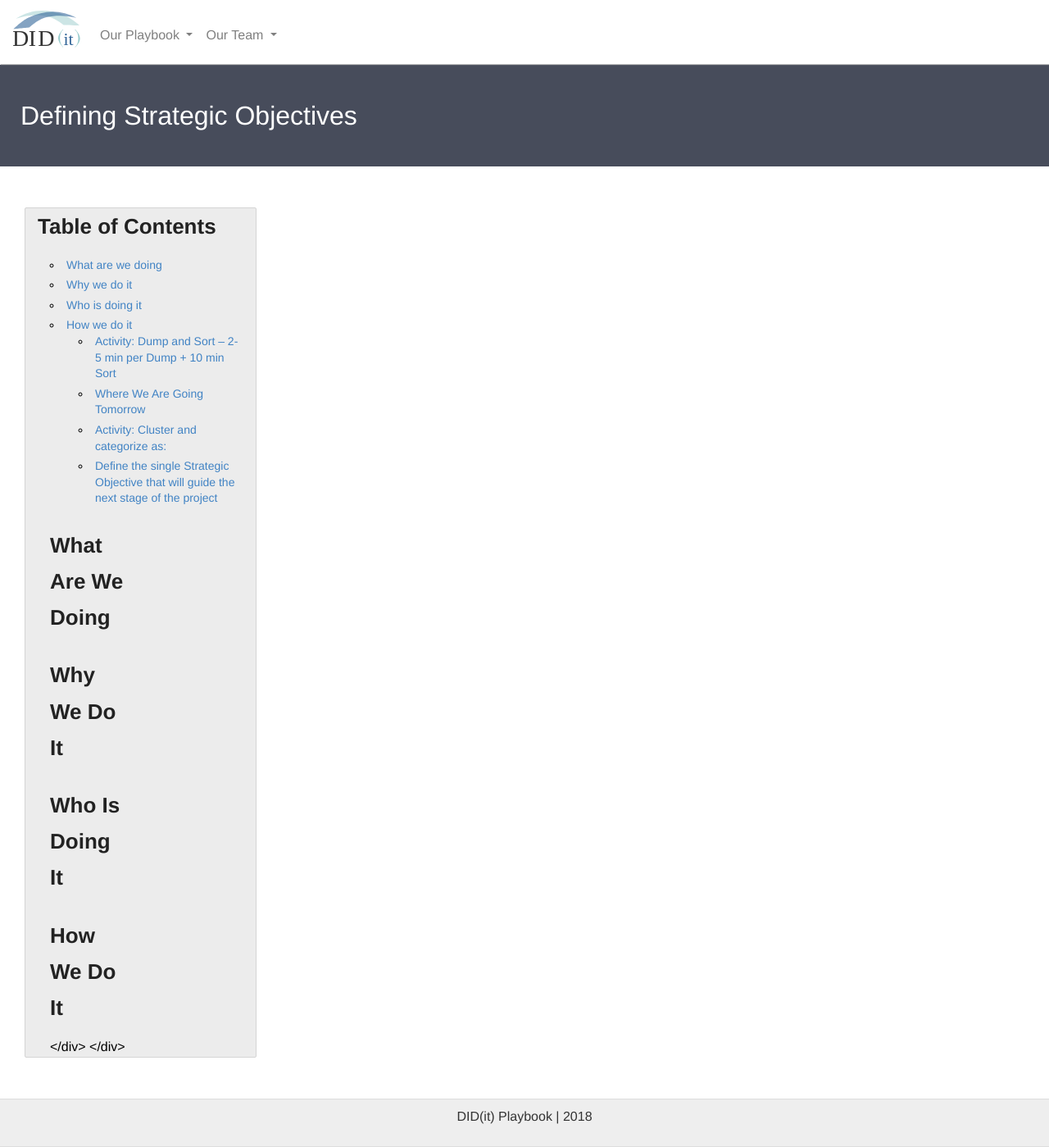
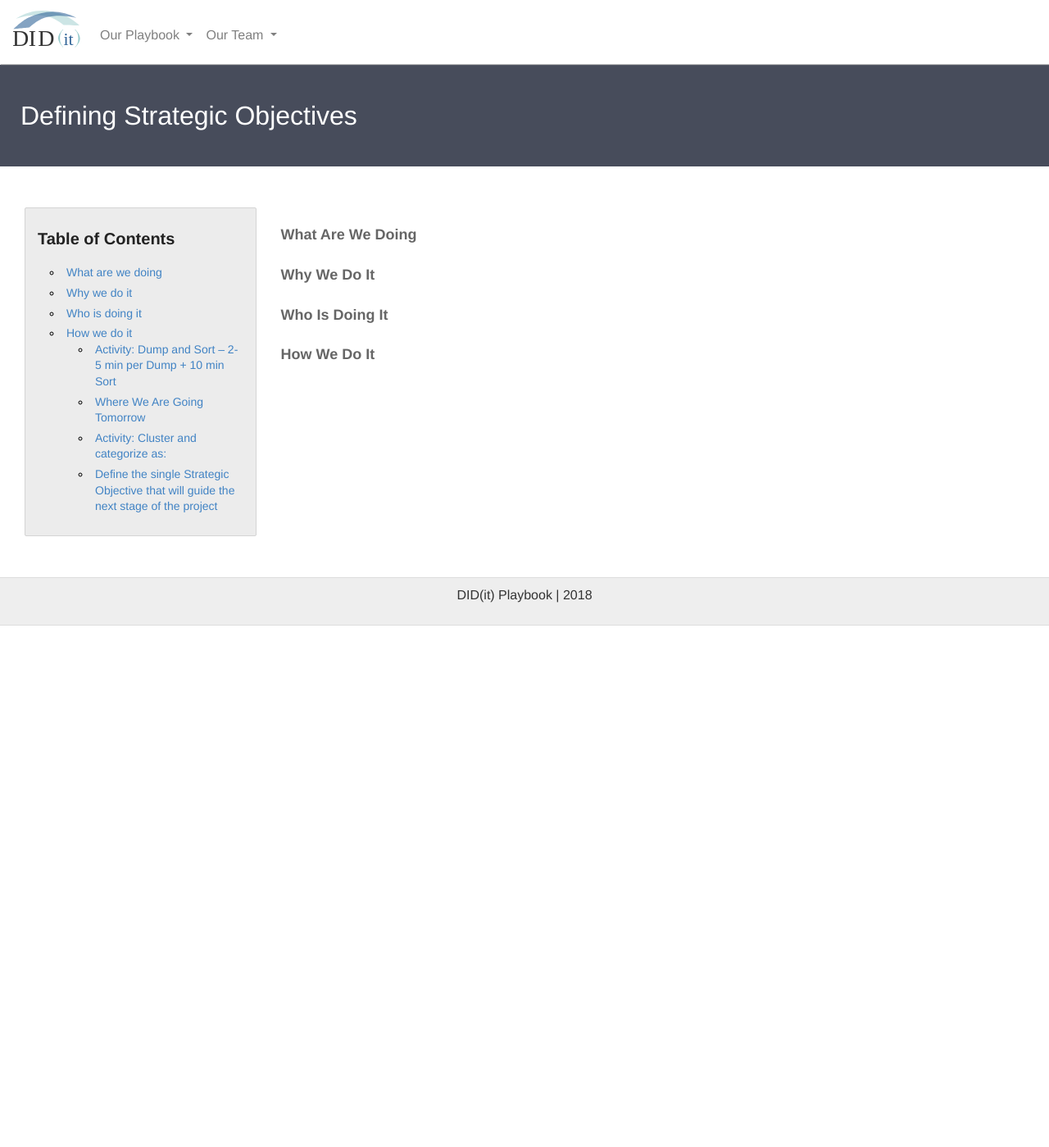
Before and after one commit to KnightPointSystems/kps_playbook, a Jekyll site: the page built from strategic-objectives.md, in a window 1280 px wide and 1399 px high. Shown: the whole window at 82% size. Built offline with Jekyll 4.4.1, drawn with Linux system fonts in a browser that asks for light colours; nearby versions of some CDN libraries.

Commit message:
Update - col-md-6
Updated <col-md-6> to inside of row and not inside of <col-md-3> which what I think the issue was.

```diff
--- a/strategic-objectives.md
+++ b/strategic-objectives.md
@@ -4,10 +4,11 @@ title: Defining Strategic Objectives
 header: Defining Strategic Objectives
 permalink: /strategic-objectives/
 ---
+
 <div class="row">
     <div class="col-md-3">
         <div class="toc">
-            <h2>Table of Contents</h2>
+            <h3>Table of Contents</h3>
                 <ul>
                     <li>
                         <a href="#DSO-What">
@@ -52,17 +53,18 @@ permalink: /strategic-objectives/
                         </ul>
                     </li>
                    </ul>
-    <div class="col-md-6">
-        <h2 class="DSO-What" id="DSO-What">
+    </div>
+    </div><div class="col-md-6">
+        <h4 class="DSO-What" id="DSO-What">
             What Are We Doing
-        </h2>
-        <h2 class="DSO-Why" id="DSO-Why">
+        </h4>
+        <h4 class="DSO-Why" id="DSO-Why">
             Why We Do It
-        </h2>
-        <h2 class="DSO-Who" id="DSO-Who">
+        </h4>
+        <h4 class="DSO-Who" id="DSO-Who">
             Who Is Doing It
-        <h2 class="DSO-How" id="DSO-How">
+        </h4><h4 class="DSO-How" id="DSO-How">
             How We Do It
-        </h2>
-    </div>
- </div>
+        </h4>
+</div>
+</div>
```
